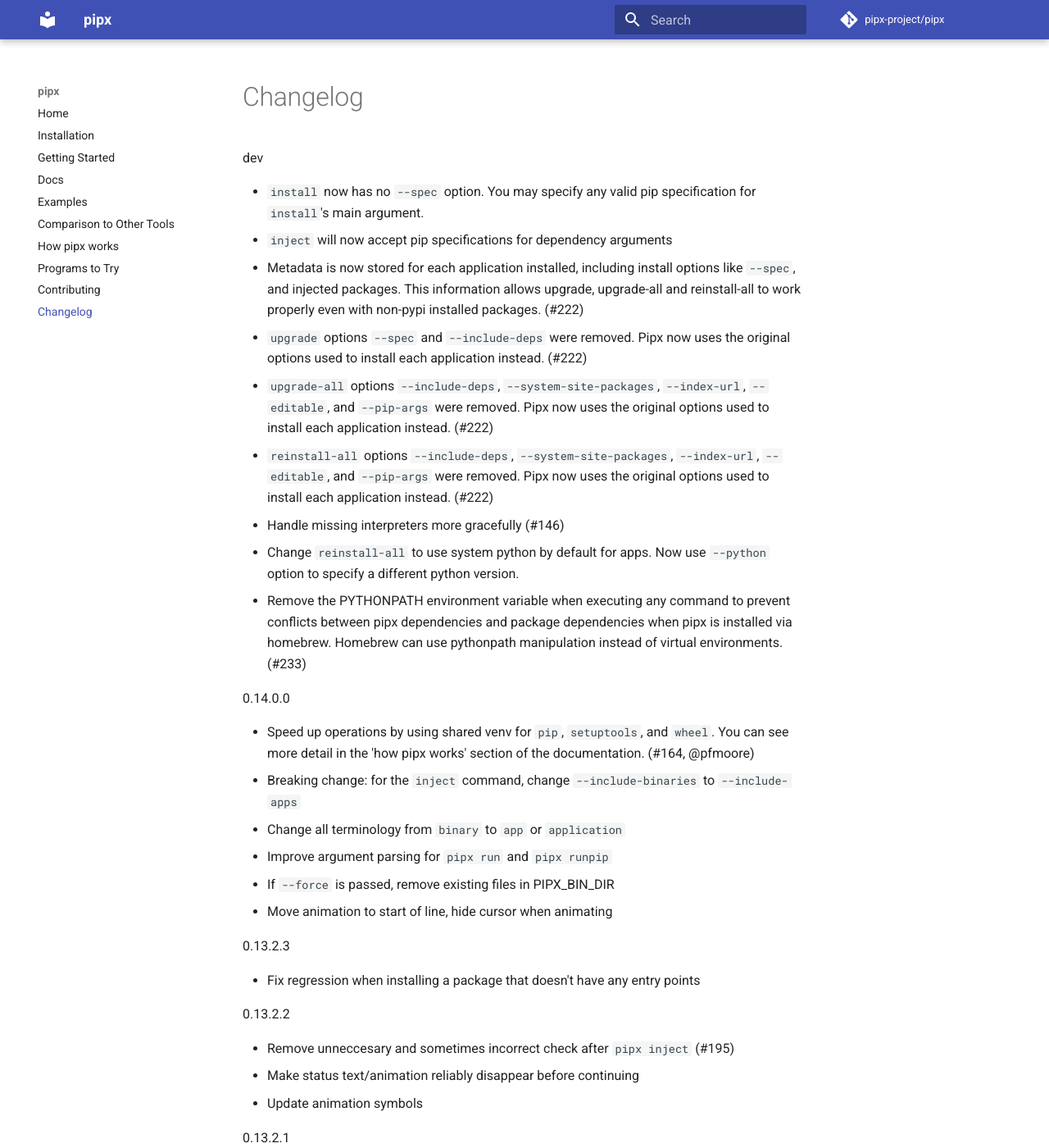
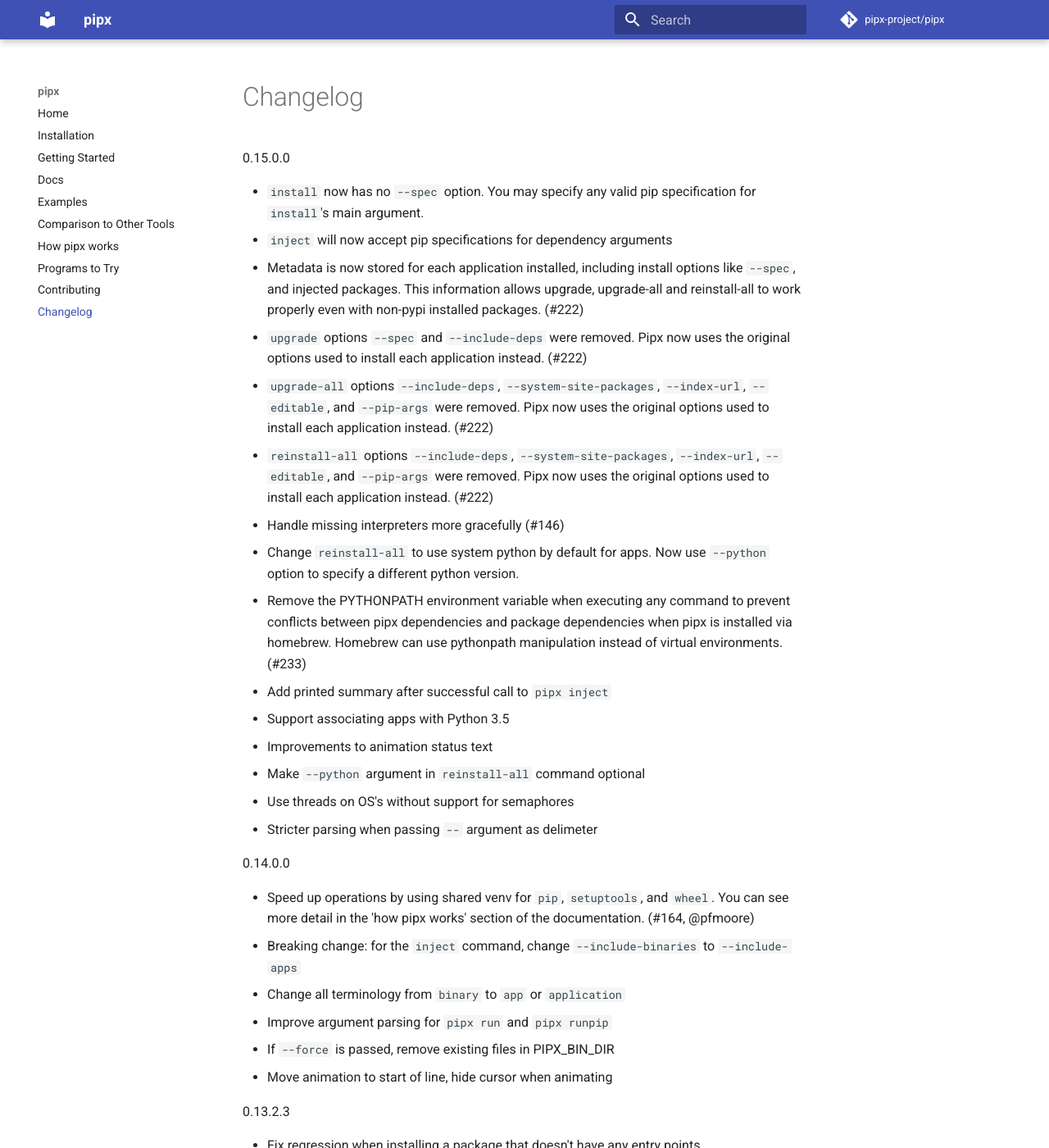
Before and after one commit to pypa/pipx, an MkDocs documentation site: the page built from docs/changelog.md, in a window 1280 px wide and 1400 px high. Shown: the whole window at 82% size. Built offline with MkDocs 1.6.1 and Material for MkDocs 9.7.7, drawn with Linux system fonts in a browser that asks for light colours; comment, search, counter and statistics services are not loaded.

Commit message:
update changelog; remove build dir before publishing

```diff
--- a/docs/changelog.md
+++ b/docs/changelog.md
@@ -1,14 +1,20 @@
-dev
+0.15.0.0
 
-- `install` now has no `--spec` option.  You may specify any valid pip specification for `install`'s main argument.
+- `install` now has no `--spec` option. You may specify any valid pip specification for `install`'s main argument.
 - `inject` will now accept pip specifications for dependency arguments
-- Metadata is now stored for each application installed, including install options like `--spec`, and injected packages. This information allows upgrade, upgrade-all and reinstall-all to work properly even with non-pypi installed packages.  (#222)
-- `upgrade` options `--spec` and `--include-deps` were removed.  Pipx now uses the original options used to install each application instead. (#222)
-- `upgrade-all` options `--include-deps`, `--system-site-packages`, `--index-url`, `--editable`, and `--pip-args` were removed.  Pipx now uses the original options used to install each application instead. (#222)
-- `reinstall-all` options `--include-deps`, `--system-site-packages`, `--index-url`, `--editable`, and `--pip-args` were removed.  Pipx now uses the original options used to install each application instead. (#222)
+- Metadata is now stored for each application installed, including install options like `--spec`, and injected packages. This information allows upgrade, upgrade-all and reinstall-all to work properly even with non-pypi installed packages. (#222)
+- `upgrade` options `--spec` and `--include-deps` were removed. Pipx now uses the original options used to install each application instead. (#222)
+- `upgrade-all` options `--include-deps`, `--system-site-packages`, `--index-url`, `--editable`, and `--pip-args` were removed. Pipx now uses the original options used to install each application instead. (#222)
+- `reinstall-all` options `--include-deps`, `--system-site-packages`, `--index-url`, `--editable`, and `--pip-args` were removed. Pipx now uses the original options used to install each application instead. (#222)
 - Handle missing interpreters more gracefully (#146)
-- Change `reinstall-all` to use system python by default for apps.  Now use `--python` option to specify a different python version.
+- Change `reinstall-all` to use system python by default for apps. Now use `--python` option to specify a different python version.
 - Remove the PYTHONPATH environment variable when executing any command to prevent conflicts between pipx dependencies and package dependencies when pipx is installed via homebrew. Homebrew can use pythonpath manipulation instead of virtual environments. (#233)
+- Add printed summary after successful call to `pipx inject`
+- Support associating apps with Python 3.5
+- Improvements to animation status text
+- Make `--python` argument in `reinstall-all` command optional
+- Use threads on OS's without support for semaphores
+- Stricter parsing when passing `--` argument as delimeter
 
 0.14.0.0
 
--- a/noxfile.py
+++ b/noxfile.py
@@ -80,7 +80,7 @@
     session.install("setuptools")
     session.install("wheel")
     session.install("twine")
-    session.run("rm", "-rf", "dist", external=True)
+    session.run("rm", "-rf", "dist", "build", external=True)
     session.run("python", "setup.py", "--quiet", "sdist", "bdist_wheel")
 
 
```
